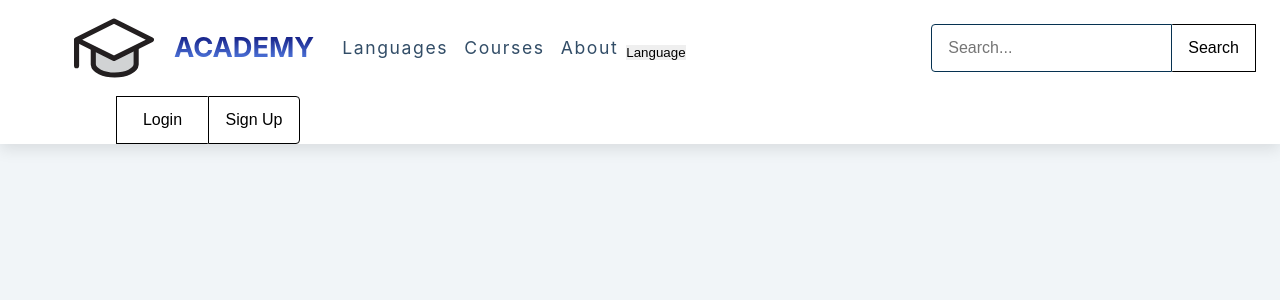
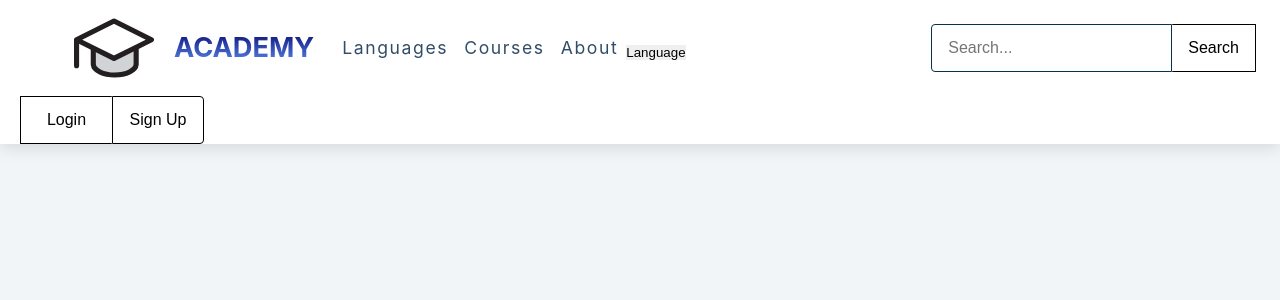
Before and after one commit to zeroxxls/Academy-react-redux, a React (Create React App) app: page /english in a window 1280 px wide. Shown: the top 300 px of the page. Built offline with nearby package versions, Linux system fonts and the light colour scheme.

Commit message:
fix css for laptop

```diff
--- a/src/components/styles/Navbar.css
+++ b/src/components/styles/Navbar.css
@@ -142,7 +142,7 @@ nav {
   display: flex;
   align-items: center;
   justify-content: flex-end;
-  margin-left: auto; /* Толкаем вправо */
+  margin-left: auto;
 }
 
 .links-container, .dropdown, .section-search, .section-login {
@@ -151,7 +151,7 @@ nav {
 
 @media screen and (max-width: 800px) {
   .nav-center, .nav-side, .login-side {
-    flex-direction: column; /* Содержимое вниз на маленьких экранах */
+    flex-direction: column;
     align-items: flex-start;
   }
 
@@ -217,7 +217,7 @@ nav {
     padding: 0.5rem;
   }
   .nav-side{
-    margin-left: 120px;
+    margin-left: 110px;
     margin-top: 0 auto;
     margin-right: 0 auto;
     display: flex;
@@ -363,7 +363,7 @@ nav {
   display: flex;
   align-items: center;
   justify-content: flex-end;
-  margin-left: 100px;
+  margin-left: 4px;
 }
 
 .section-login {
```
